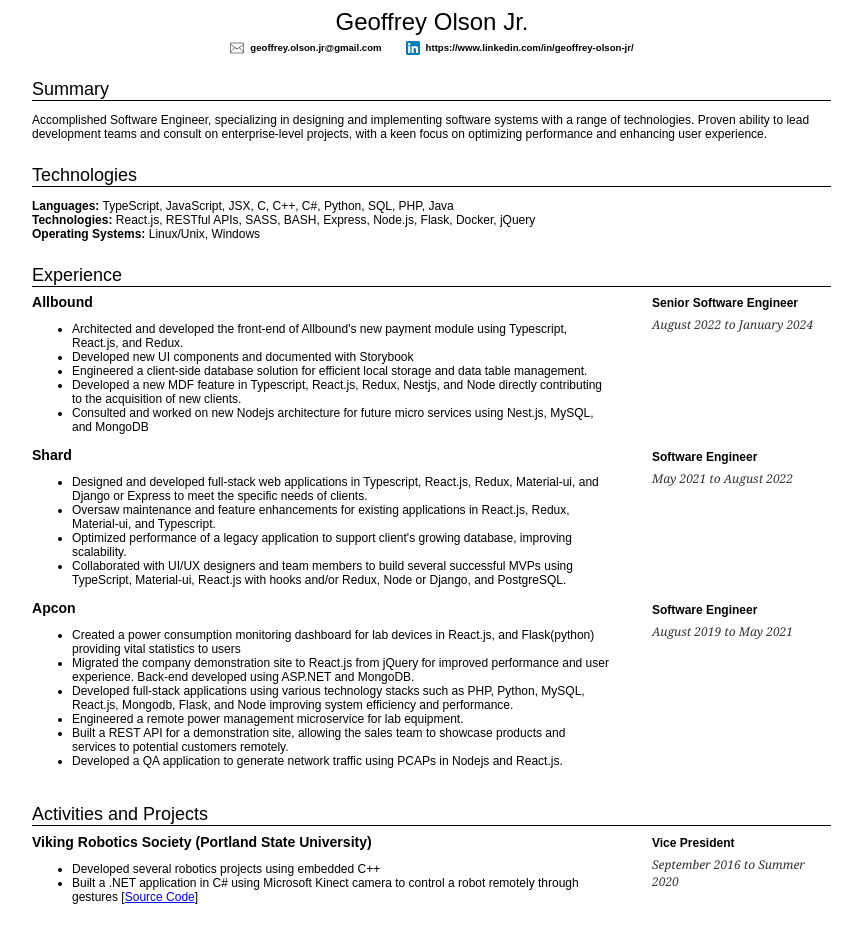
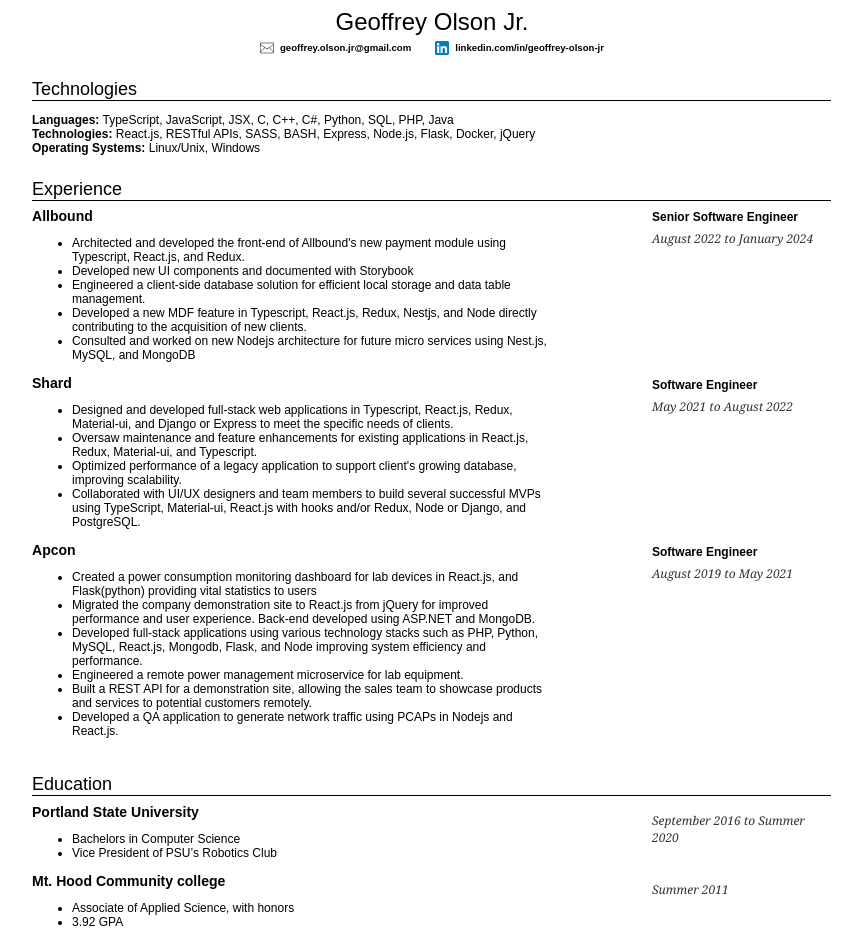
Before and after one commit to geoffolson/resume, a Next.js app: page / in a window 1280 px wide. Shown: the top 941 px of the page, without its empty margins (208-1070 px from the left). Built offline with nearby package versions, Linux system fonts and the light colour scheme.

Commit message:
slimmed down the resume a little

```diff
--- a/pages/index.tsx
+++ b/pages/index.tsx
@@ -1,7 +1,6 @@
 import Head from "next/head";
 import { LinkedInIcon } from "./LinkedInIcon";
 import { EmailIcon } from "./EmailIcon";
-import { ReactComponentElement } from "react";
 
 type Experience = {
   company: string;
@@ -54,7 +53,7 @@
     <div style={{ display: "flex", justifyContent: "space-between", width: "100%" }}>
       <div>
         <h3>{company}</h3>
-        <ul style={{ width: "45rem" }}>
+        <ul style={{ width: "40rem" }}>
           {accomplishments.map((curr, idx) => {
             return <li key={idx}>{curr}</li>;
           })}
@@ -88,16 +87,9 @@
           </div>
           <div className="social-media-item">
             <LinkedInIcon size={14} />
-            https://www.linkedin.com/in/geoffrey-olson-jr/
+            linkedin.com/in/geoffrey-olson-jr
           </div>
         </div>
-        <h2>Summary</h2>
-        <p>
-          Accomplished Software Engineer, specializing in designing and implementing software
-          systems with a range of technologies. Proven ability to lead development teams and consult
-          on enterprise-level projects, with a keen focus on optimizing performance and enhancing
-          user experience.
-        </p>
         <h2>Technologies</h2>
         <p>
           <strong>Languages:</strong> TypeScript, JavaScript, JSX, C, C++, C#, Python, SQL, PHP,
@@ -108,11 +100,18 @@
           <br />
           <strong>Operating Systems:</strong> Linux/Unix, Windows
         </p>
+        {/* <h2>Summary</h2>
+        <p>
+          Accomplished Software Engineer, specializing in designing and implementing software
+          systems with a range of technologies. Proven ability to lead development teams and consult
+          on enterprise-level projects, with a keen focus on optimizing performance and enhancing
+          user experience.
+        </p> */}
         <h2>Experience</h2>
         {experiences.map((experience, idx) => (
           <Section key={idx} {...experience} />
         ))}
-        <h2>Activities and Projects</h2>
+        {/* <h2>Activities and Projects</h2>
         <Section
           company="Viking Robotics Society (Portland State University)"
           duration="September 2016 to Summer 2020"
@@ -125,7 +124,7 @@
               <a href="https://github.com/pdx-robotics/KinectKHR1">Source Code</a>]
             </>,
           ]}
-        />
+        /> */}
         <h2>Education</h2>
         {[
           {
```
